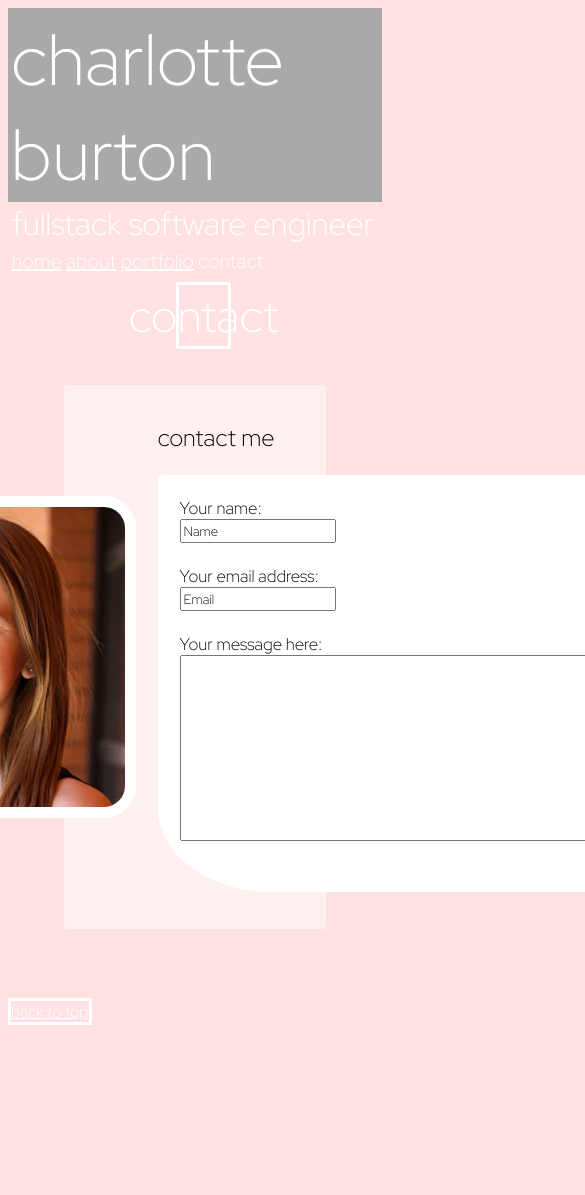
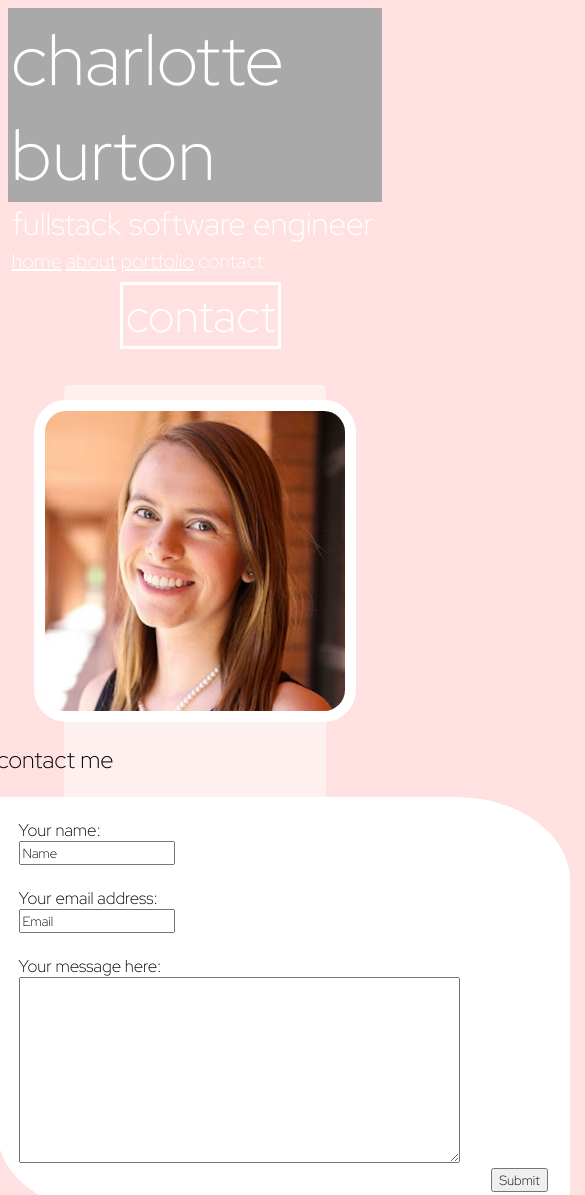
Before and after one commit to charburton18/personal-site-2, a plain HTML site: page contact.html in a window 390 px wide. Shown: the top 1195 px of the page, 585 px wide, since content can reach past the window. Before the commit the page ends 1030 px from the top, so only its background shows below. Drawn offline with Linux system fonts and the light colour scheme.

Commit message:
updated media query for smallest devices.

```diff
--- a/style.css
+++ b/style.css
@@ -10,7 +10,42 @@ body {
   body {
     background-color: rgb(255, 225, 225);
   }
+
+  .sectionA {
+    flex-direction: column;
+    flex-wrap: wrap;
+  }
+
+  .subtitleA {
+    order: 0;
+  }
+
+  .portfoliopic {
+    order: 1;
+  }
+
+  .sectionAtext {
+    order: 2;
+  }
+
+  .sectionB {
+    flex-direction: column;
+    flex-wrap: wrap;
+  }
 }
+/*
+.sectionA {
+  display: flex;
+  background-color: rgb(255, 255, 255, 50%);
+  flex-direction: row;
+  align-items: center;
+  justify-content: center;
+  margin: 0 15% 0 15%;
+  padding: 4% 5% 4% 5%;
+  border-radius: 1%;
+}
+*/
+
 /* screen sizes 600px and up */
 @media only screen and (min-width: 600px) {
   body {
@@ -70,7 +105,13 @@ a:hover {
 
 #backtotop {
   border: solid white 1mm;
-  border-radius: 2%
+  border-radius: 2%;
+}
+
+footer {
+  text-align: center;
+  margin-top: 50px;
+  margin-bottom: 30px;
 }
 
 /* css for index.html */
@@ -131,19 +172,19 @@ svg:hover {
   display: flex;
   width: 13%;
   justify-content: center;
-  border: solid white 1mm;
   border-radius: 2%;
   margin: 0 45% 0 45%;
 }
+
 
 .webpageheading {
   font-size: 46px;
   display: flex;
   justify-content: center;
   color: white;
-  width: 12%;
+  border: solid white 1mm;
   margin: 0;
-  padding: 0;
+  padding: 0 5% 0 5%;
 }
 
 .portfoliopic:hover {
```
